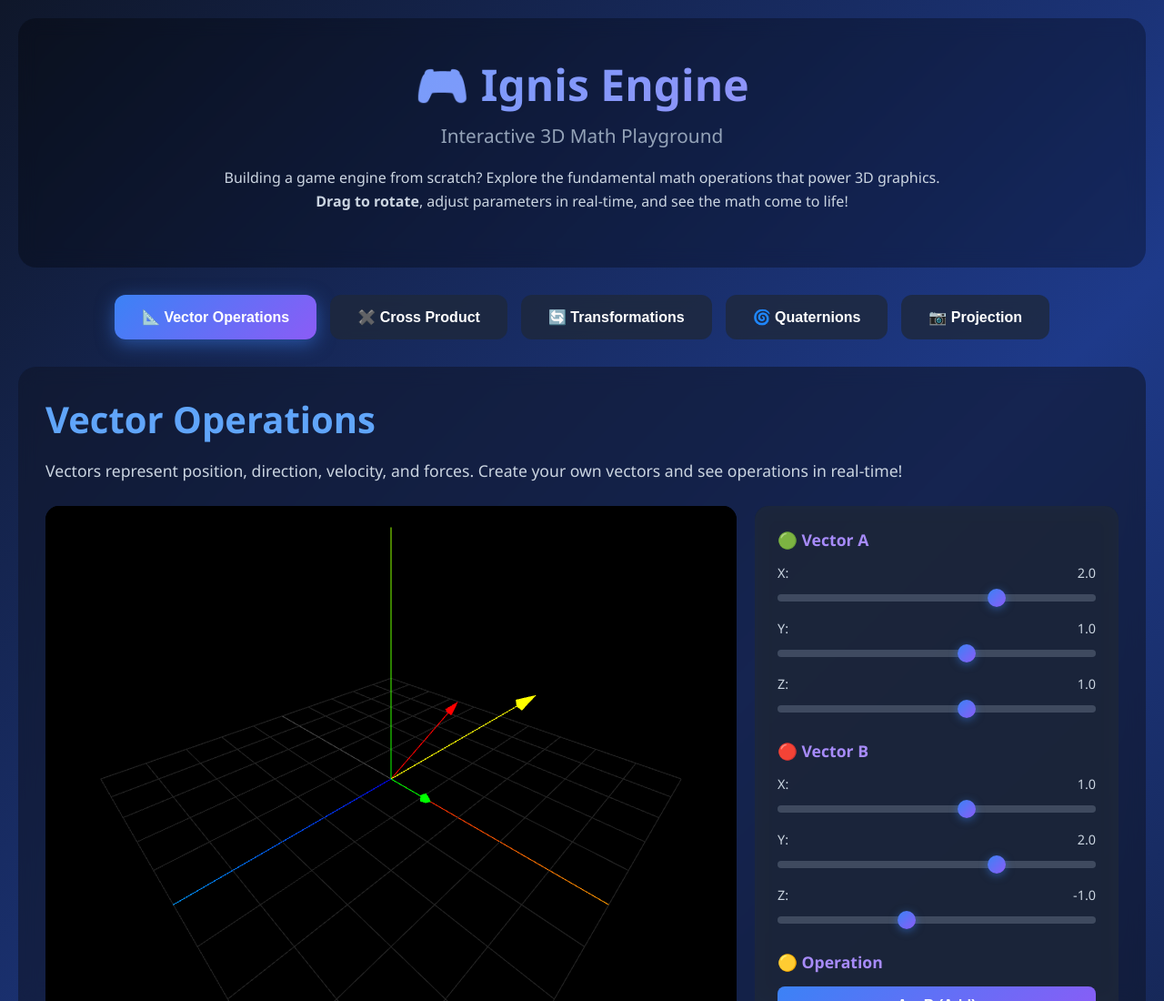
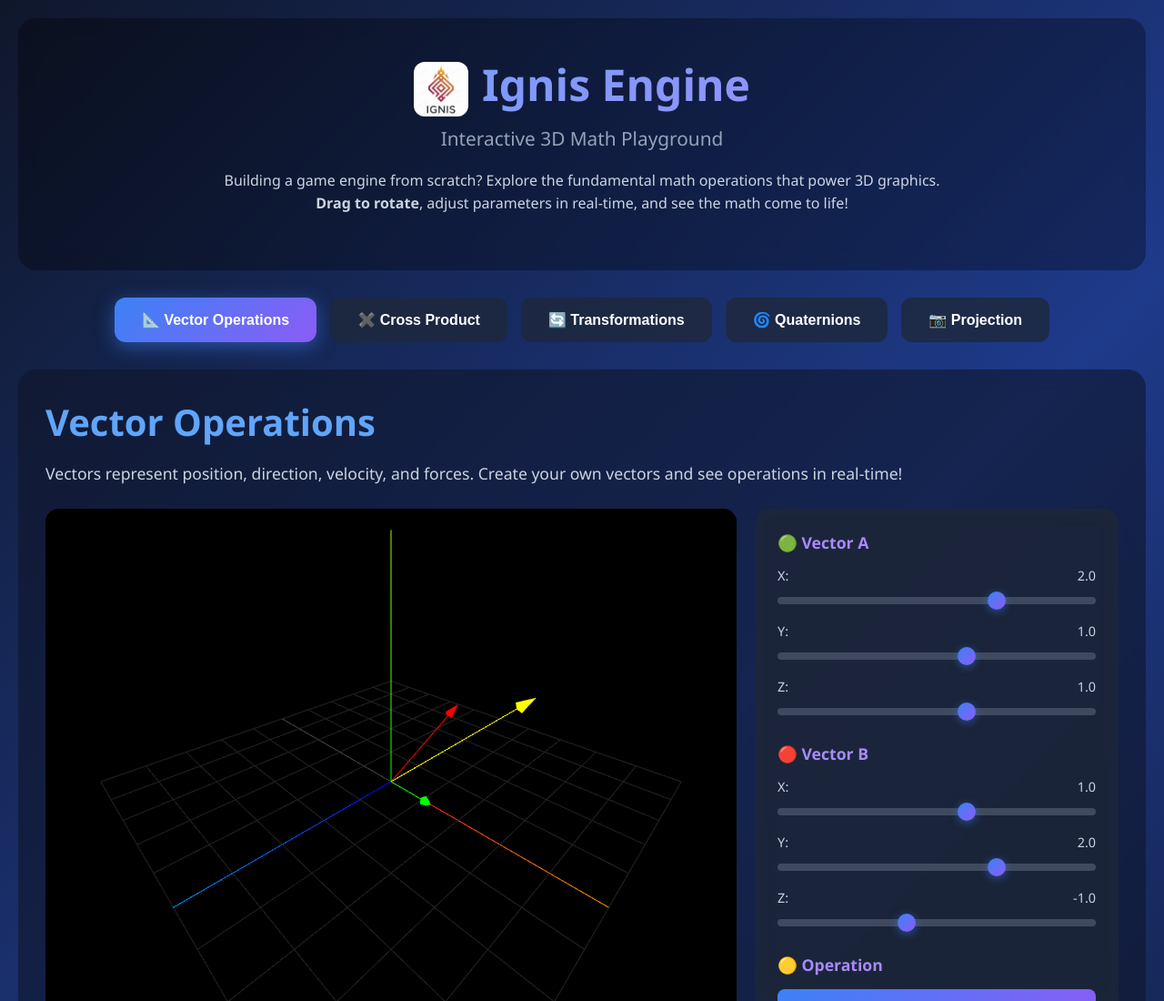
Before and after one commit to D1abol1cal/IgnisMath, a plain HTML site: page index.html in a window 1280 px wide. Shown: the top 1100 px of the page at 91% size. Drawn offline with nearby package versions, Linux system fonts and the light colour scheme.

Commit message:
renaming to index.html and adding a the ignis logo.

```diff
--- a/ignis-math-playground.html
+++ b/index.html
@@ -334,8 +334,7 @@
 <body>
     <div class="container">
         <header>
-            <h1>🎮 Ignis Engine</h1>
-            <div class="subtitle">Interactive 3D Math Playground</div>
+<h1><img src="logo.png" alt="Ignis" style="width: 60px; height: auto; vertical-align: middle; margin-right: 15px; border-radius: 12px;">Ignis Engine</h1>            <div class="subtitle">Interactive 3D Math Playground</div>
             <p class="intro">
                 Building a game engine from scratch? Explore the fundamental math operations that power 3D graphics.
                 <strong>Drag to rotate</strong>, adjust parameters in real-time, and see the math come to life!
```
Also changed, not shown: Logo.png (added), 1 other file.
